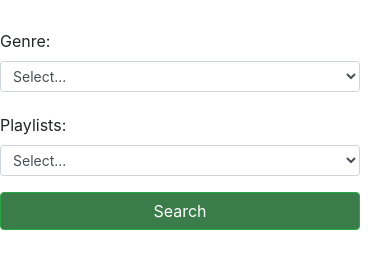
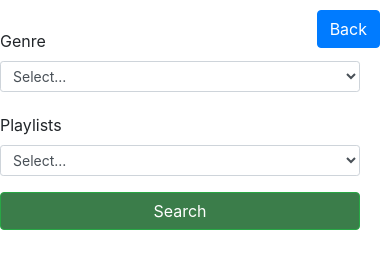
Before and after one commit to Lasala04/Spotify-Web-API-Demo, a plain HTML site: page index.html in a window 390 px wide. Drawn offline with nearby package versions, Linux system fonts and the light colour scheme; no server answers.

Commit message:
Update index.html

```diff
--- a/index.html
+++ b/index.html
@@ -6,20 +6,29 @@
     <title>Spotify Web API Tutorial</title>
     <link rel="stylesheet" href="https://maxcdn.bootstrapcdn.com/bootstrap/4.0.0/css/bootstrap.min.css" integrity="sha384-Gn5384xqQ1aoWXA+058RXPxPg6fy4IWvTNh0E263XmFcJlSAwiGgFAW/dAiS6JXm" crossorigin="anonymous">
     <link rel="stylesheet" type="text/css" href="main.css">
+    <style>
+        .back-button {
+            position: absolute;
+            top: 10px;
+            right: 10px;
+        }
+    </style>
 </head>
 <body>
+    <!-- Back Button -->
+    <a href="https://lasala04.github.io/LasalaDwynRichie.github.io/" class="btn btn-primary back-button">Back</a>
 
     <div class="container">
         <form action="">
             <input type="hidden" id='hidden_token'>
             <div class="col-sm-6 form-group row mt-4 px-0">
-                <label for="Genre" class="form-label col-sm-2">Genre:</label>
+                <label for="Genre" class="form-label col-sm-2">Genre</label>
                 <select name="" id="select_genre" class="form-control form-control-sm col-sm-10">
                     <option>Select...</option>
                 </select>
             </div>
             <div class="col-sm-6 form-group row px-0">
-                <label for="Genre" class="form-label col-sm-2">Playlists:</label>
+                <label for="Genre" class="form-label col-sm-2">Playlists</label>
                 <select name="" id="select_playlist" class="form-control form-control-sm col-sm-10">
                     <option>Select...</option>
                 </select>
@@ -38,7 +47,7 @@
             </div>
         </div>
     </div>
-    <script src="https://code.jquery.com/jquery-3.2.1.slim.min.js" integrity="sha384-KJ3o2DKtIkvYIK3UENzmM7KCkRr/rE9/Qpg6aAZGJwFDMVNA/GpGFF93hXpG5KkN" crossorigin="anonymous"></script>
+    <script src="https://code.jquery.com/jquery-3.2.1.slim.min.js" integrity="sha384-KJ3o2DKtIkvYIK3UENzm7KCkRr/rE9/Qpg6aAZGJwFDMVNA/GpGFF93hXpG5KkN" crossorigin="anonymous"></script>
     <script src="https://cdnjs.cloudflare.com/ajax/libs/popper.js/1.12.9/umd/popper.min.js" integrity="sha384-ApNbgh9B+Y1QKtv3Rn7W3mgPxhU9K/ScQsAP7hUibX39j7fakFPskvXusvfa0b4Q" crossorigin="anonymous"></script>
     <script src="https://maxcdn.bootstrapcdn.com/bootstrap/4.0.0/js/bootstrap.min.js" integrity="sha384-JZR6Spejh4U02d8jOt6vLEHfe/JQGiRRSQQxSfFWpi1MquVdAyjUar5+76PVCmYl" crossorigin="anonymous"></script>
     <script src="app.js" type="text/javascript"></script>
```
